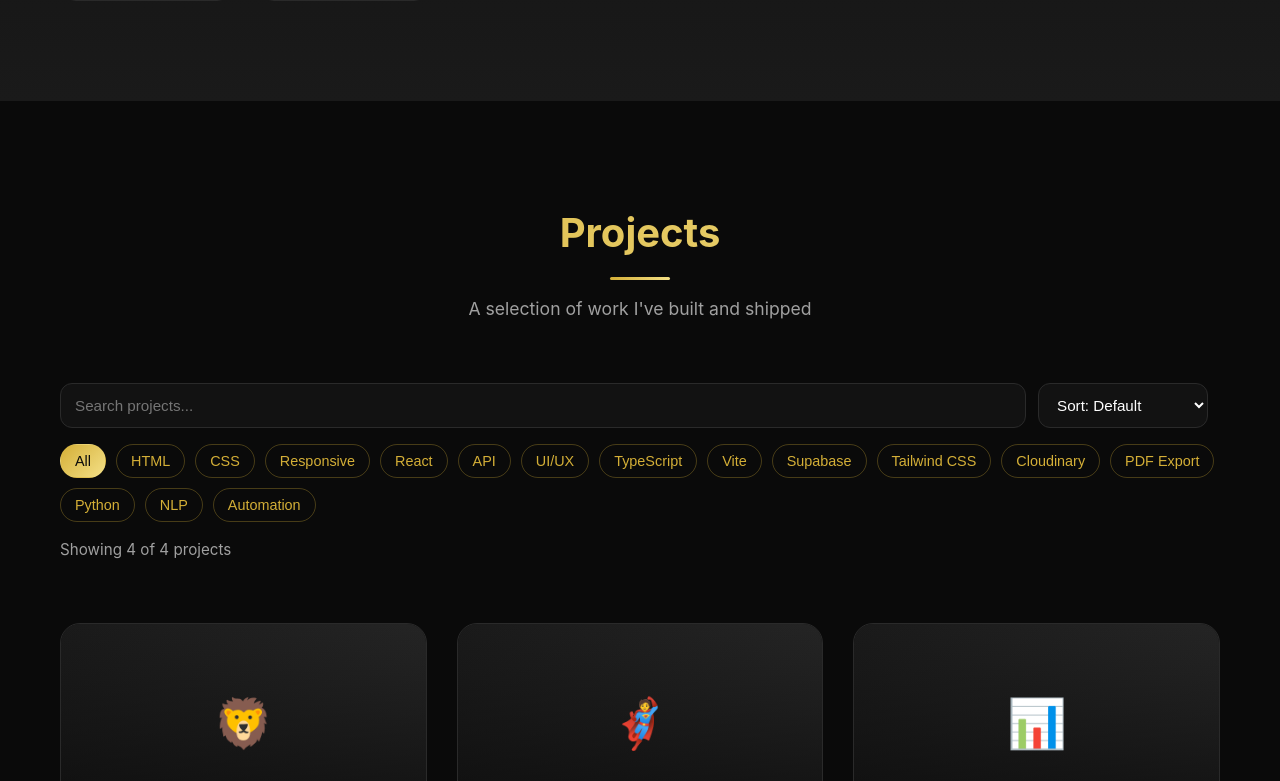
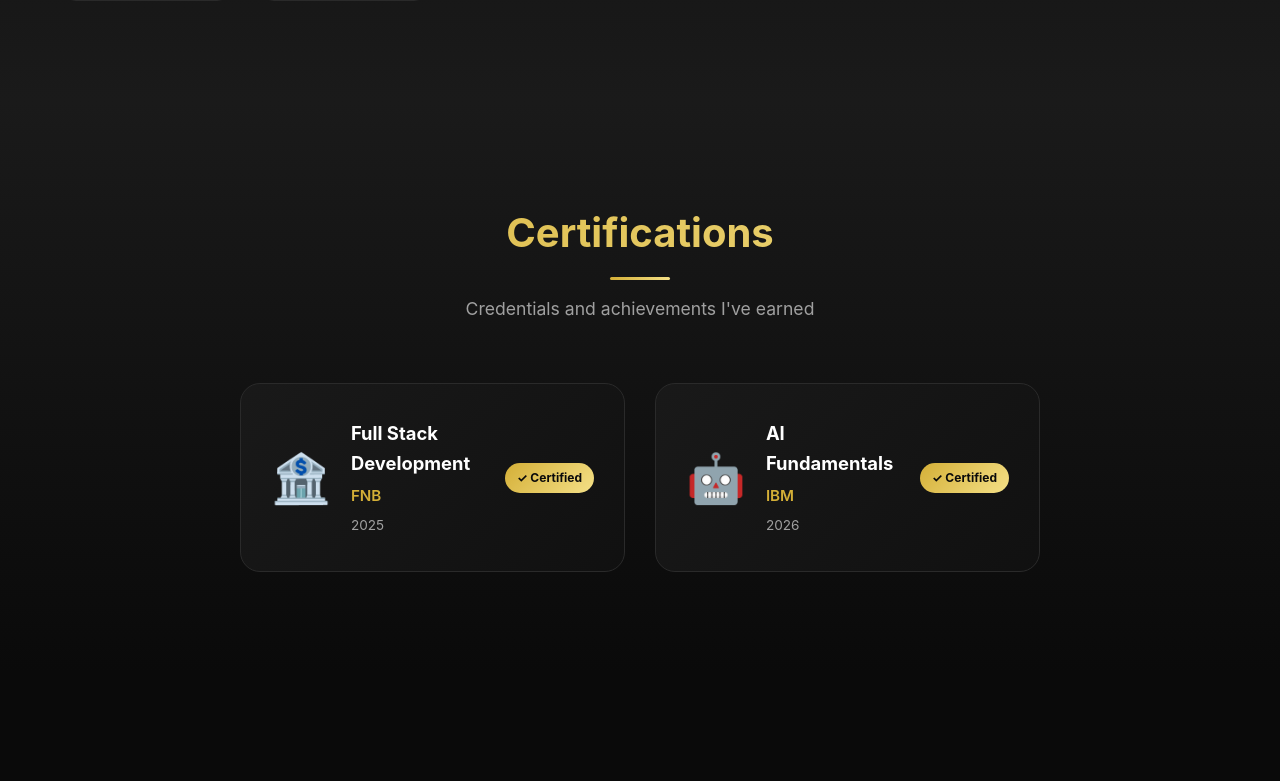
Before and after one commit to AkhonaKhuzwayo/Portfolio-Website, a React (Vite) app: page / in a window 1280 px wide. Shown: the part 1439-2220 px from the top of the page. Built offline with nearby package versions, Linux system fonts and the light colour scheme; no server answers.

Commit message:
Add Certifications section with FNB Full Stack and IBM AI Fundamentals certs

```diff
--- a/App.tsx
+++ b/App.tsx
@@ -1,6 +1,7 @@
 import Navbar from "./components/Navbar"
 import Hero from "./components/Hero"
 import Skills from "./components/Skills"
+import Certifications from "./components/Certifications"
 import Projects from "./components/Projects"
 import Pricing from "./components/Pricing"
 import Contact from "./components/Contact"
@@ -55,6 +56,7 @@ function App() {
       {showTicker && <NewsTicker />}
       <Hero />
       <Skills />
+      <Certifications />
       <Projects />
       <Pricing />
       <Contact />
--- /dev/null
+++ b/components/Certifications.tsx
@@ -0,0 +1,48 @@
+import type { Certification } from '../types';
+
+function Certifications() {
+  const certifications: Certification[] = [
+    {
+      title: 'Full Stack Development',
+      issuer: 'FNB',
+      icon: '🏦',
+      year: '2025',
+    },
+    {
+      title: 'AI Fundamentals',
+      issuer: 'IBM',
+      icon: '🤖',
+      year: '2026',
+    },
+  ];
+
+  return (
+    <section className="certifications" id="certifications">
+      <div className="container">
+        <div className="section-header reveal">
+          <h2>Certifications</h2>
+          <p>Credentials and achievements I've earned</p>
+        </div>
+        <div className="certs-grid">
+          {certifications.map((cert, index) => (
+            <div
+              className="cert-card reveal-scale"
+              key={cert.title}
+              style={{ transitionDelay: `${index * 0.15}s` }}
+            >
+              <div className="cert-icon">{cert.icon}</div>
+              <div className="cert-info">
+                <h3 className="cert-title">{cert.title}</h3>
+                <span className="cert-issuer">{cert.issuer}</span>
+                <span className="cert-year">{cert.year}</span>
+              </div>
+              <div className="cert-badge">✓ Certified</div>
+            </div>
+          ))}
+        </div>
+      </div>
+    </section>
+  );
+}
+
+export default Certifications;
--- a/components/Navbar.tsx
+++ b/components/Navbar.tsx
@@ -26,6 +26,7 @@ function Navbar() {
       <ul className="nav-links">
         <li><a onClick={() => scrollToSection('hero')}>Home</a></li>
         <li><a onClick={() => scrollToSection('skills')}>Skills</a></li>
+        <li><a onClick={() => scrollToSection('certifications')}>Certifications</a></li>
         <li><a onClick={() => scrollToSection('projects')}>Projects</a></li>
         <li><a onClick={() => scrollToSection('pricing')}>Pricing</a></li>
         <li><a onClick={() => scrollToSection('contact')}>Contact</a></li>
--- a/index.css
+++ b/index.css
@@ -493,6 +493,96 @@ body {
   font-weight: 600;
   color: var(--text-primary);
   font-size: 1rem;
+}
+
+/* CERTIFICATIONS */
+.certifications {
+  padding: 100px 60px;
+  background: linear-gradient(180deg, var(--bg-elevated) 0%, var(--bg-dark) 100%);
+}
+
+.certs-grid {
+  display: grid;
+  grid-template-columns: repeat(auto-fit, minmax(320px, 1fr));
+  gap: 30px;
+  max-width: 800px;
+  margin: 0 auto;
+}
+
+.cert-card {
+  background: linear-gradient(135deg, rgba(26, 26, 26, 0.9), rgba(17, 17, 17, 0.9));
+  border: 1px solid var(--border);
+  border-radius: 20px;
+  padding: 35px 30px;
+  display: flex;
+  align-items: center;
+  gap: 20px;
+  position: relative;
+  overflow: hidden;
+  transition: all 0.3s ease;
+  cursor: default;
+}
+
+.cert-card::before {
+  content: '';
+  position: absolute;
+  top: 0;
+  left: -100%;
+  width: 100%;
+  height: 100%;
+  background: linear-gradient(90deg, transparent, rgba(212, 175, 55, 0.08), transparent);
+  transition: left 0.5s ease;
+}
+
+.cert-card:hover::before {
+  left: 100%;
+}
+
+.cert-card:hover {
+  transform: translateY(-6px);
+  border-color: var(--gold-primary);
+  box-shadow: 0 15px 50px rgba(212, 175, 55, 0.18);
+}
+
+.cert-icon {
+  font-size: 3rem;
+  flex-shrink: 0;
+}
+
+.cert-info {
+  flex: 1;
+  display: flex;
+  flex-direction: column;
+  gap: 6px;
+}
+
+.cert-title {
+  font-size: 1.15rem;
+  font-weight: 700;
+  color: var(--text-primary);
+  margin: 0;
+}
+
+.cert-issuer {
+  font-size: 0.95rem;
+  color: var(--gold-primary);
+  font-weight: 600;
+}
+
+.cert-year {
+  font-size: 0.85rem;
+  color: var(--text-secondary);
+}
+
+.cert-badge {
+  background: linear-gradient(135deg, var(--gold-primary), var(--gold-light));
+  color: #0a0a0a;
+  font-size: 0.75rem;
+  font-weight: 700;
+  padding: 5px 12px;
+  border-radius: 20px;
+  white-space: nowrap;
+  flex-shrink: 0;
 }
 
 /* PROJECTS */
```
Also changed, not shown: types.ts (+7 -0 lines).
